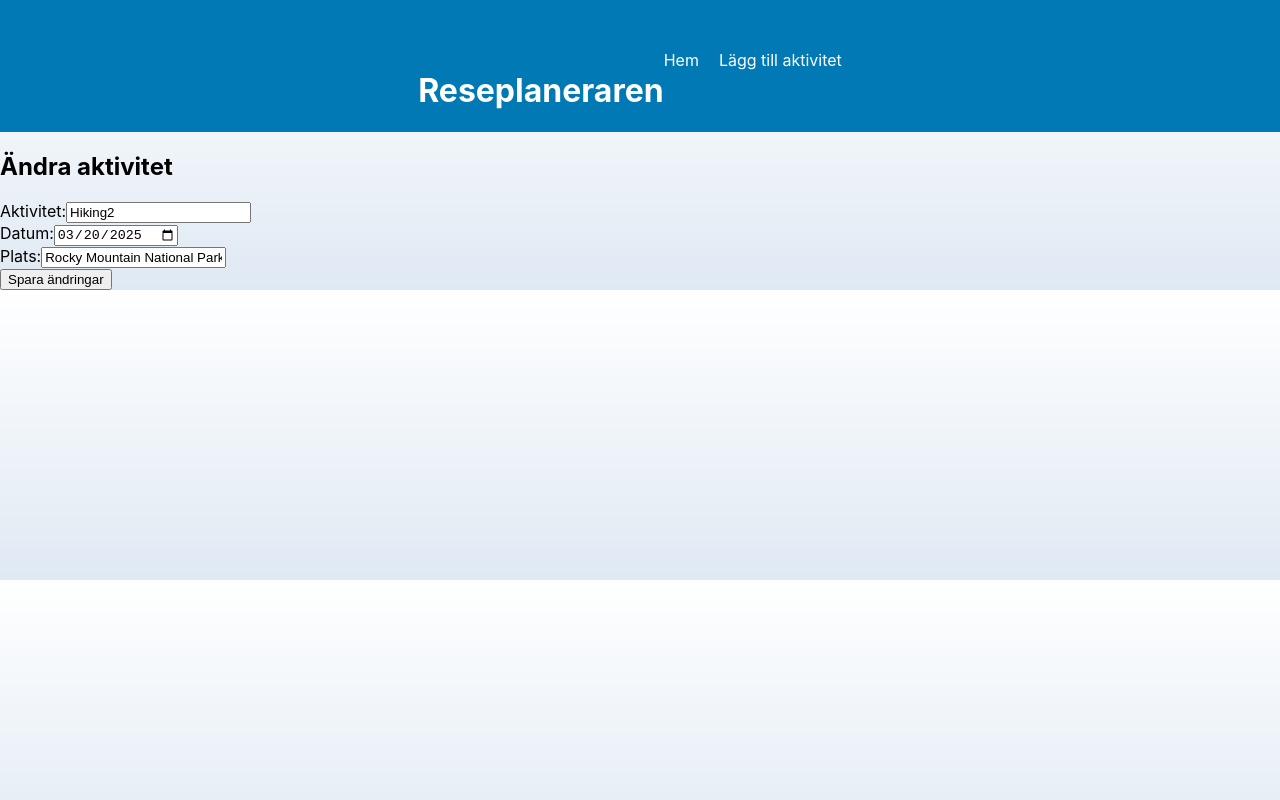
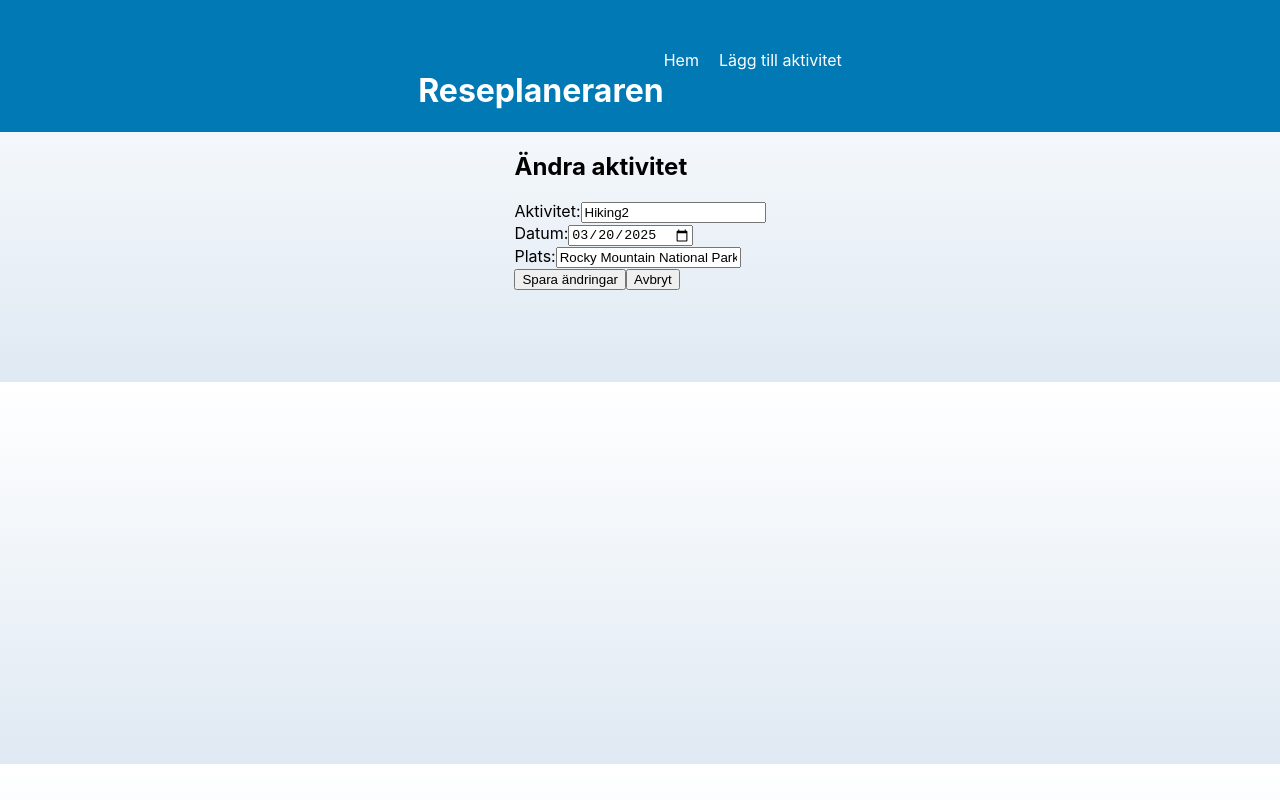
Before and after one commit to ToeCrow/React-indv-Boiler-Room-Travelplaner, a React (Vite) app: page /edit-activity/1 in a window 1280 px wide. Built offline with nearby package versions, Linux system fonts and the light colour scheme; data requests are answered from the project's data file.

Commit message:
failsafe for empty fields

```diff
--- a/db.json
+++ b/db.json
@@ -33,7 +33,7 @@
     {
       "activity": "First activity",
       "date": "2025-01-27",
-      "place": "In my list",
+      "place": "kiruna",
       "id": "3007"
     },
     {
@@ -41,6 +41,12 @@
       "activity": "Third activity",
       "date": "2025-03-21",
       "place": "In my list"
+    },
+    {
+      "id": "2262",
+      "activity": "sdh§",
+      "date": "2025-11-12",
+      "place": "shrwj"
     }
   ]
 }
--- a/src/Pages/ActivityForm/ActivityForm.css
+++ b/src/Pages/ActivityForm/ActivityForm.css
@@ -8,3 +8,23 @@ article, #activity-form {
   flex-direction: column;
   margin-bottom: 10px;
 }
+
+.button-wrapper {
+  position: relative; /* För att hantera absolut positionering för barn */
+  display: inline-block; /* Håller knappar och meddelande i samma kontext */
+}
+
+button.disabled-button:hover + .hover-message {
+  display: block; /* Visa meddelandet vid hover på disabled-knappen */
+}
+
+.hover-message {
+  display: none; /* Dölj meddelandet som standard */
+  color: red;
+  font-size: 0.9rem;
+  position: absolute; /* Placera det absolut relativt till .button-wrapper */
+  top: 100%; /* Placera det precis under knappen */
+  left: -500px; /* Justera till vänster, kan anpassas för annan positionering */
+  margin-top: 4px; /* Litet avstånd mellan knapp och meddelande */
+  white-space: nowrap; /* Förhindra radbrytning för långt meddelande */
+}
--- a/src/Pages/ActivityForm/ActivityForm.jsx
+++ b/src/Pages/ActivityForm/ActivityForm.jsx
@@ -59,18 +59,28 @@ const ActivityForm = () => {
          value={place}
          onChange = {(e) => setPlace(e.target.value)}
          />
+        <div className="button-wrapper">
           {!loading && (
+            <>
               <button
                 type="submit"
-        disabled={!activity || !date || !place} // Knappen är inaktiverad om något fält är tomt
+                disabled={!activity || !date || !place}
+                className={!activity || !date || !place ? 'disabled-button' : ''}
               >
                 Skapa
               </button>
+              <p className="hover-message">
+                Du måste fylla i alla fält innan du kan skicka formuläret.
+              </p>
+            </>
           )}
-
-        {loading && <button disabled type="submit">Lägger till</button>}
+          {loading && (
+            <button disabled type="submit">Lägger till</button>
+          )}
+        </div>
         <button type="button" onClick={() => navigate('/')}>Avbryt</button>
        </form>
+
     </main>
   )
 }
--- a/src/Pages/EditActivity/EditActivity .jsx
+++ b/src/Pages/EditActivity/EditActivity .jsx
@@ -3,8 +3,9 @@ import { useParams, useNavigate } from "react-router-dom";
 import useFetch from "../../Components/useFetch";
 import LoadingScreen from "../../Components/LoadingScreen/LoadingScreen";
 import ErrorScreen from "../../Components/ErrorScreen/ErrorScreen";
+import './EditActivity.css'
 
-// Gets the data from api and sets the url to edit the activity with the id
+// Gets the data from API and sets the URL to edit the activity with the ID
 const EditActivity = () => {
   const { id } = useParams();
   const { data: activity, error, loading } = useFetch(`http://localhost:3001/activities/${id}`);
@@ -15,7 +16,7 @@ const EditActivity = () => {
   });
   const navigate = useNavigate();
 
-  // Fills the form with the data from the api
+  // Fills the form with the data from the API
   React.useEffect(() => {
     if (activity) {
       setFormData({
@@ -47,7 +48,6 @@ const EditActivity = () => {
         if (!response.ok) {
           throw new Error('Failed to update activity');
         }
-        alert('Activity updated successfully!');
         navigate('/');
       })
       .catch(error => {
@@ -56,8 +56,11 @@ const EditActivity = () => {
       });
   };
 
+  // Kontrollera om några fält är tomma
+  const isFormInvalid = !formData.activity || !formData.date || !formData.place;
+
   return (
-    <div>
+    <div id="edit-activity">
       {loading && <LoadingScreen />}
       {error && <ErrorScreen message={error} />}
       {!loading && !error && (
@@ -65,24 +68,56 @@ const EditActivity = () => {
        <h2>Ändra aktivitet</h2>
        <label>
          Aktivitet:
-            <input type="text" name="activity" value={formData.activity} onChange={handleChange} />
+         <input
+           type="text"
+           name="activity"
+           value={formData.activity}
+           onChange={handleChange}
+         />
        </label>
        <br />
        <label>
          Datum:
-            <input type="date" name="date" value={formData.date} onChange={handleChange} />
+         <input
+           type="date"
+           name="date"
+           value={formData.date}
+           onChange={handleChange}
+         />
        </label>
        <br />
        <label>
          Plats:
-            <input type="text" name="place" value={formData.place} onChange={handleChange} />
+         <input
+           type="text"
+           name="place"
+           value={formData.place}
+           onChange={handleChange}
+         />
        </label>
        <br />
-          <button type="submit">Spara ändringar</button>
+       {/* Knappen */}
+       <button
+         type="submit"
+         disabled={isFormInvalid}
+         className={isFormInvalid ? 'disabled-button' : ''}
+       >
+         Spara ändringar
+       </button>
+
+       {/* Meddelandet */}
+       {isFormInvalid && (
+         <p className="hover-message">
+           Du måste fylla i alla fält innan du kan skicka formuläret.
+         </p>
+       )}
+
+       <button type="button" onClick={() => navigate('/')}>Avbryt</button>
      </form>
+
       )}
     </div>
   );
-}
+};
 
 export default EditActivity;
--- /dev/null
+++ b/src/Pages/EditActivity/EditActivity.css
@@ -0,0 +1,21 @@
+button.disabled-button:hover + .hover-message {
+  display: block; /* Visa meddelandet vid hover */
+}
+
+.hover-message {
+  display: none; /* Dölj meddelandet som standard */
+  color: red;
+  margin-top: 8px;
+  font-size: 0.9rem;
+}
+
+
+form {
+  height: 250px;
+}
+
+#edit-activity {
+  display: flex;
+  flex-direction: column;
+  align-items: center;
+}
```
Lines whose indentation alone changed are shown as unchanged.
